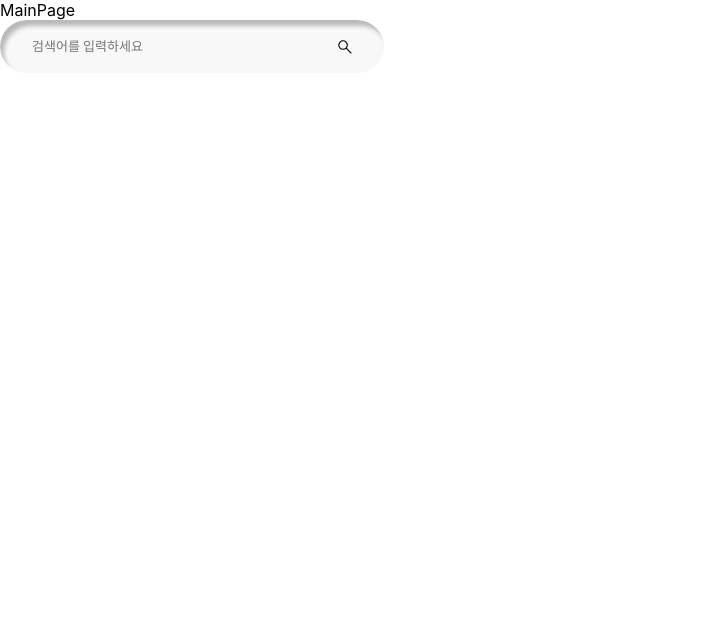
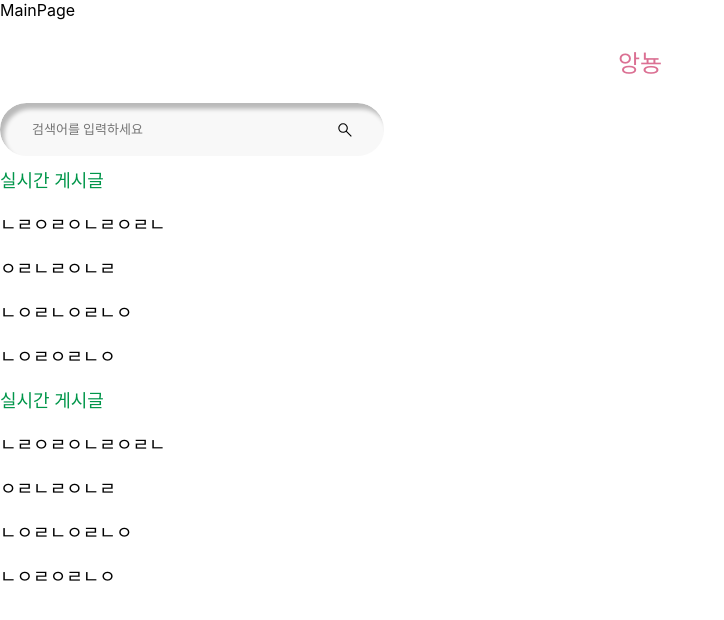
Before and after one commit to minbok-1998/client, a React (Create React App) app: page / in a window 1280 px wide. Shown: the top 620 px of the page, without its empty margins (0-724 px from the left). Built offline with nearby package versions, Linux system fonts and the light colour scheme.

Commit message:
feat: Add post to mainpage

```diff
--- /dev/null
+++ b/src/components/GetPost.tsx
@@ -0,0 +1,46 @@
+// import axios from "axios";
+import { useEffect, useState } from "react";
+import TopPost from "./TopPost";
+import MyPost from "./MyPost";
+import dummy from "../db.json";
+
+function GetPost() {
+    // const url = "";
+
+    interface TopPostInfo {
+        post_Id: number;
+        title: string;
+        content: string;
+    }
+
+    const [topPost, setTopPost] = useState<TopPostInfo[]>([]);
+
+    useEffect(() => {
+        const top = dummy.topPost;
+        setTopPost(top);
+    }, []);
+
+    // console.log(topPost);
+
+
+    // useEffect(() => {
+    //     axios.get(url)
+    //     .then(function (response) {
+    //         const dataSet = response.data;
+    //         setHotPost(dataSet);
+    //         setMyPost(dataSet);
+    //     })
+    //     .catch(function (error) {
+    //       console.log(error);
+    //     });
+    // }, []);
+
+    return(
+        <>
+            <TopPost topPost={topPost}/>
+            {/* <MyPost myPost={myPost}/> */}
+        </>
+    );
+}
+
+export default GetPost;
--- /dev/null
+++ b/src/components/LoginCheck.tsx
@@ -0,0 +1,15 @@
+import styled from "styled-components";
+
+const User = styled.p`
+    font-size: 1.5em;
+    text-align: center;
+    color: palevioletred;
+`;
+
+function LoginCheck() {
+    return(
+        <User>앙뇽</User>
+    );
+}
+
+export default LoginCheck;
--- /dev/null
+++ b/src/components/MyPost.tsx
@@ -0,0 +1,7 @@
+function MyPost() {
+    return(
+        <></>
+    );
+}
+
+export default MyPost;
--- a/src/components/PostWrap.tsx
+++ b/src/components/PostWrap.tsx
@@ -1,9 +1,17 @@
+import LoginCheck from './LoginCheck';
 import Search from './search';
+import TopPost from './TopPost';
+import MyPost from './MyPost';
+import GetPost from './GetPost';
 
 function PostWrap() {
   return (
     <>
+      <LoginCheck />
       <Search />
+      <TopPost />
+      <MyPost />
+      <GetPost />
     </>
   );
 }
--- /dev/null
+++ b/src/components/TopPost.tsx
@@ -0,0 +1,34 @@
+import styled from "styled-components";
+
+const Wrap = styled.div`
+    font-family: Noto Sans KR;
+`
+const Title = styled.h1`
+    font-size: 18px;
+    font-weight: 500;
+    line-height: 26px;
+    color: #00964A;
+`
+const PostWrap = styled.div``
+const Post = styled.p`
+    font-size: 18px;
+    font-weight: 400;
+    line-height: 26px;
+    color: #000;
+`
+
+function HotPost() {
+    return(
+        <Wrap>
+            <Title>실시간 게시글</Title>
+            <PostWrap>
+                <Post>ㄴㄹㅇㄹㅇㄴㄹㅇㄹㄴ</Post>
+                <Post>ㅇㄹㄴㄹㅇㄴㄹ</Post>
+                <Post>ㄴㅇㄹㄴㅇㄹㄴㅇ</Post>
+                <Post>ㄴㅇㄹㅇㄹㄴㅇ</Post>
+            </PostWrap>
+        </Wrap>
+    );
+}
+
+export default HotPost;
--- a/src/components/search.tsx
+++ b/src/components/search.tsx
@@ -1,6 +1,5 @@
 import styled from "styled-components";
 import img from "../img/search.svg"
-// import axios from "axios";
 import { useState } from "react";
 
 const SearchBar = styled.input`
--- /dev/null
+++ b/src/db.json
@@ -0,0 +1,34 @@
+{
+    "login": [
+        {
+            "user_Id" : 1,
+            "login_Id" : "test",
+            "password" : "1234",
+            "username": "이혜영"
+        }
+    ],
+    "topPost": [
+        {
+            "post_Id" : 10,
+            "title" : "안녕하세요",
+            "content" : "가나다라마바사아자차카타파하"
+        },
+        {
+            "post_Id" : 20,
+            "title" : "짜라란~",
+            "content" : "ㄹㄴ이ㅏㄴ어렁러ㅣ나어링ㄴ"
+        }
+    ],
+    "myPost": [
+        {
+            "post_Id" : 30,
+            "title" : "안녕하세요",
+            "content" : "가나다라마바사아자차카타파하"
+        },
+        {
+            "post_Id" : 40,
+            "title" : "짜라란~",
+            "content" : "ㄹㄴ이ㅏㄴ어렁러ㅣ나어링ㄴ"
+        }
+    ]
+}
```
